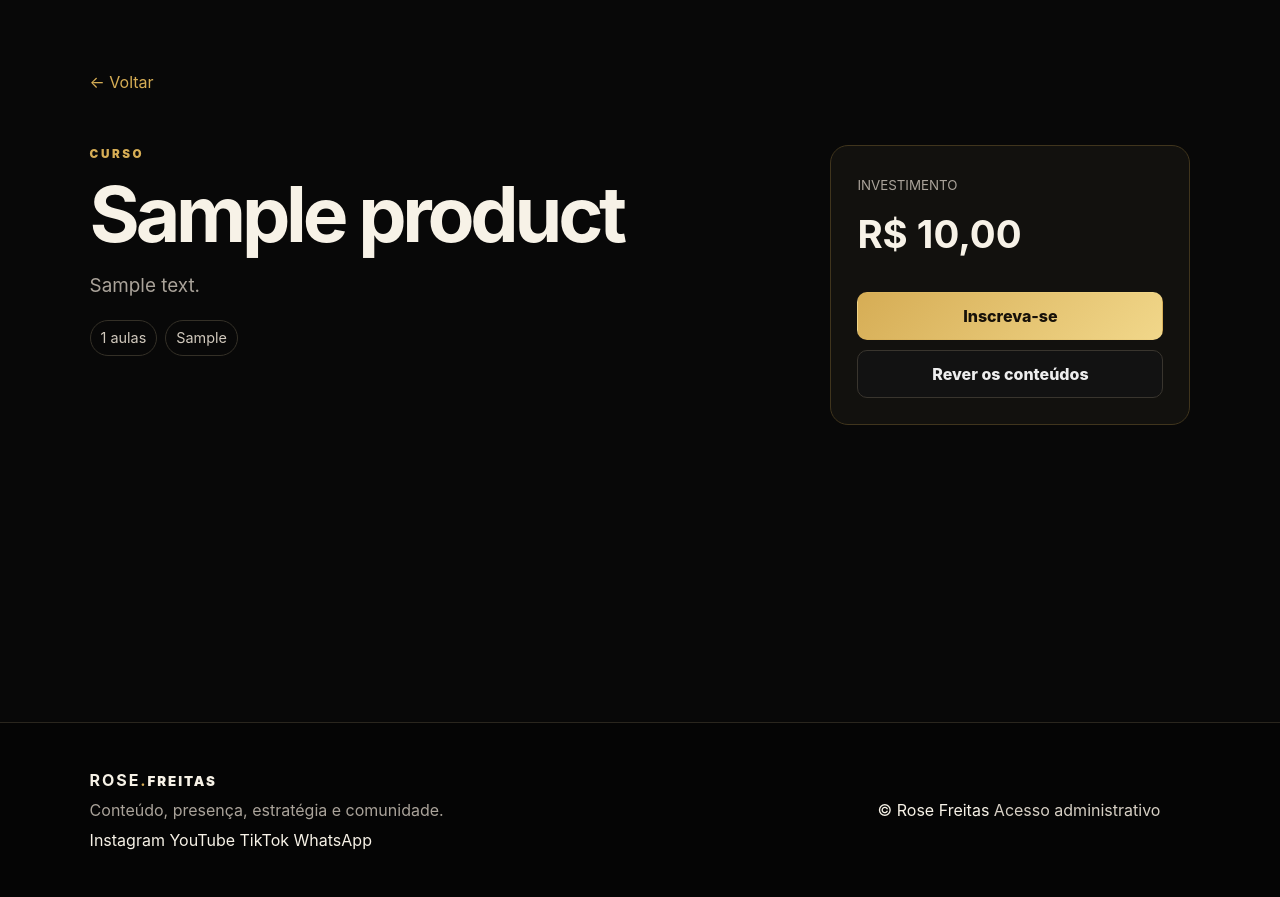
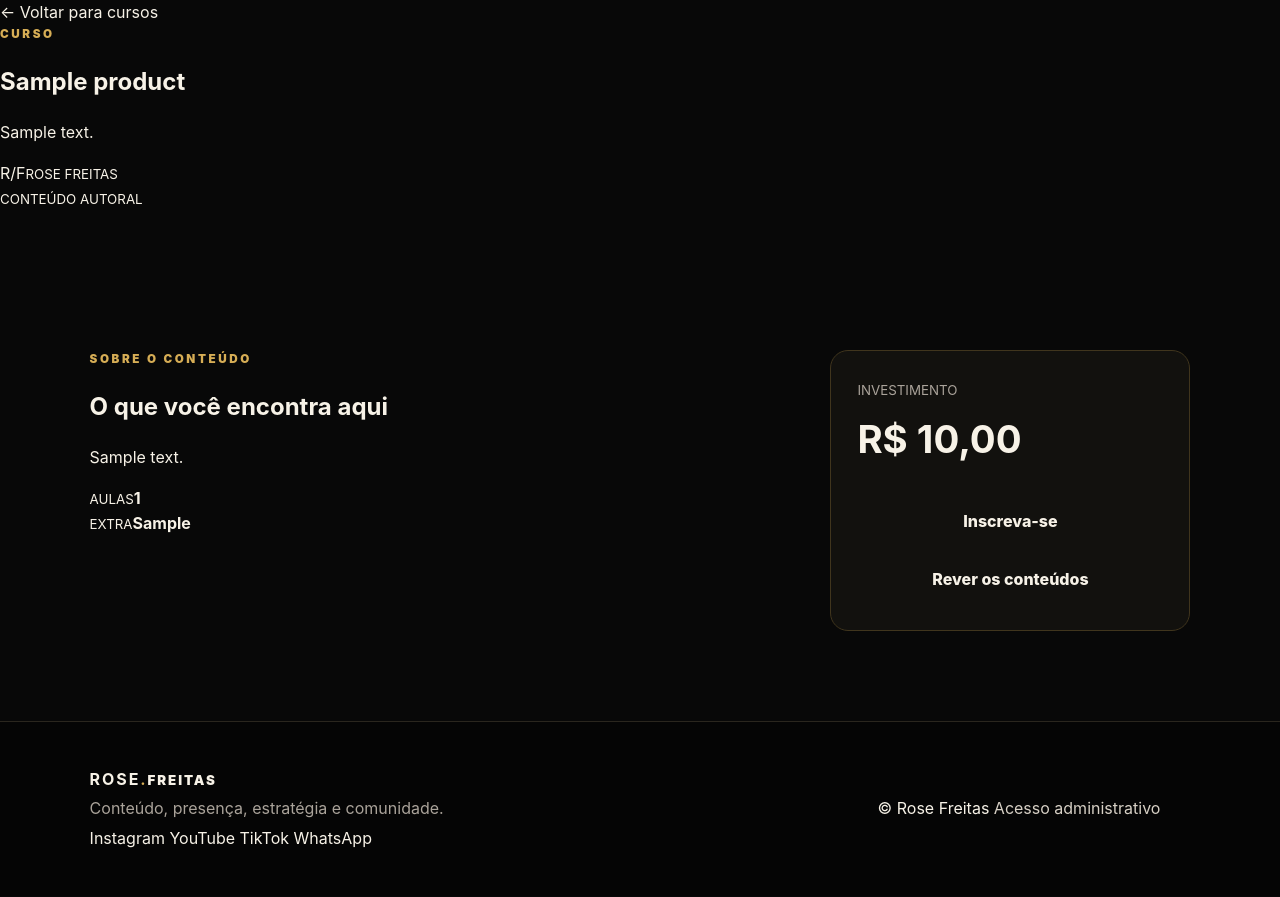
Before and after one commit to ZenithWe/rose-freitas-site, a Django app: a page that uses templates/core/product_detail.html in a window 1280 px wide. Shown: the part 78-975 px from the top of the page. After the commit the page ends 926 px from the top, so only its background shows below. Run offline with Django 5.2, Linux system fonts and the light colour scheme; tables that the repository leaves empty hold one stand-in row (values such as "Sample post").

Commit message:
Redesign public site in premium editorial style

```diff
--- a/templates/core/product_detail.html
+++ b/templates/core/product_detail.html
@@ -1,15 +1,32 @@
 {% extends "base.html" %}
 {% block title %}{{ product.title }} • Rose Freitas{% endblock %}
 {% block content %}
-<section class="detail-shell">
-  <a class="back" href="{% url 'home' %}#cursos">← Voltar</a>
-  <div class="detail-grid">
-    <div><span class="eyebrow">{{ product.get_kind_display|upper }}</span><h1>{{ product.title }}</h1><p class="lead">{{ product.description }}</p>
-      <div class="facts big">{% if product.lessons %}<span>{{ product.lessons }} aulas</span>{% endif %}{% if product.bonus %}<span>{{ product.bonus }}</span>{% endif %}</div>
+<section class="product-hero">
+  <div class="container">
+    <a class="back-link" href="{% url 'home' %}#cursos">← Voltar para cursos</a>
+    <div class="product-hero-grid">
+      <div>
+        <div class="eyebrow light"><span></span>{{ product.get_kind_display|upper }}</div>
+        <h1>{{ product.title }}</h1>
+        <p>{{ product.description }}</p>
+      </div>
+      <div class="product-stamp"><span>R<span>/</span>F</span><small>ROSE FREITAS<br>CONTEÚDO AUTORAL</small></div>
     </div>
-    <aside class="purchase-card"><small>INVESTIMENTO</small><strong>{% if product.price > 0 %}R$ {{ product.price }}{% else %}Consulte{% endif %}</strong>
-      {% if product.checkout_url %}<a class="btn gold full" href="{{ product.checkout_url }}" target="_blank" rel="noopener">Inscreva-se</a>{% else %}<a class="btn gold full" href="#contato">Quero saber mais</a>{% endif %}
-      <a class="btn ghost full" href="{% url 'customer_area' %}">Rever os conteúdos</a>
+  </div>
+</section>
+<section class="section section-light">
+  <div class="container detail-grid">
+    <div class="detail-content">
+      <div class="eyebrow">SOBRE O CONTEÚDO</div>
+      <h2>O que você encontra aqui</h2>
+      <p>{{ product.description }}</p>
+      <div class="detail-facts">{% if product.lessons %}<div><small>AULAS</small><strong>{{ product.lessons }}</strong></div>{% endif %}{% if product.bonus %}<div><small>EXTRA</small><strong>{{ product.bonus }}</strong></div>{% endif %}</div>
+    </div>
+    <aside class="purchase-card">
+      <small>INVESTIMENTO</small>
+      <strong>{% if product.price > 0 %}R$ {{ product.price }}{% else %}Consulte{% endif %}</strong>
+      {% if product.checkout_url %}<a class="btn btn-primary full" href="{{ product.checkout_url }}" target="_blank" rel="noopener">Inscreva-se</a>{% else %}<a class="btn btn-primary full" href="#contato">Quero saber mais</a>{% endif %}
+      <a class="btn btn-light full" href="{% url 'customer_area' %}">Rever os conteúdos</a>
     </aside>
   </div>
 </section>
```
